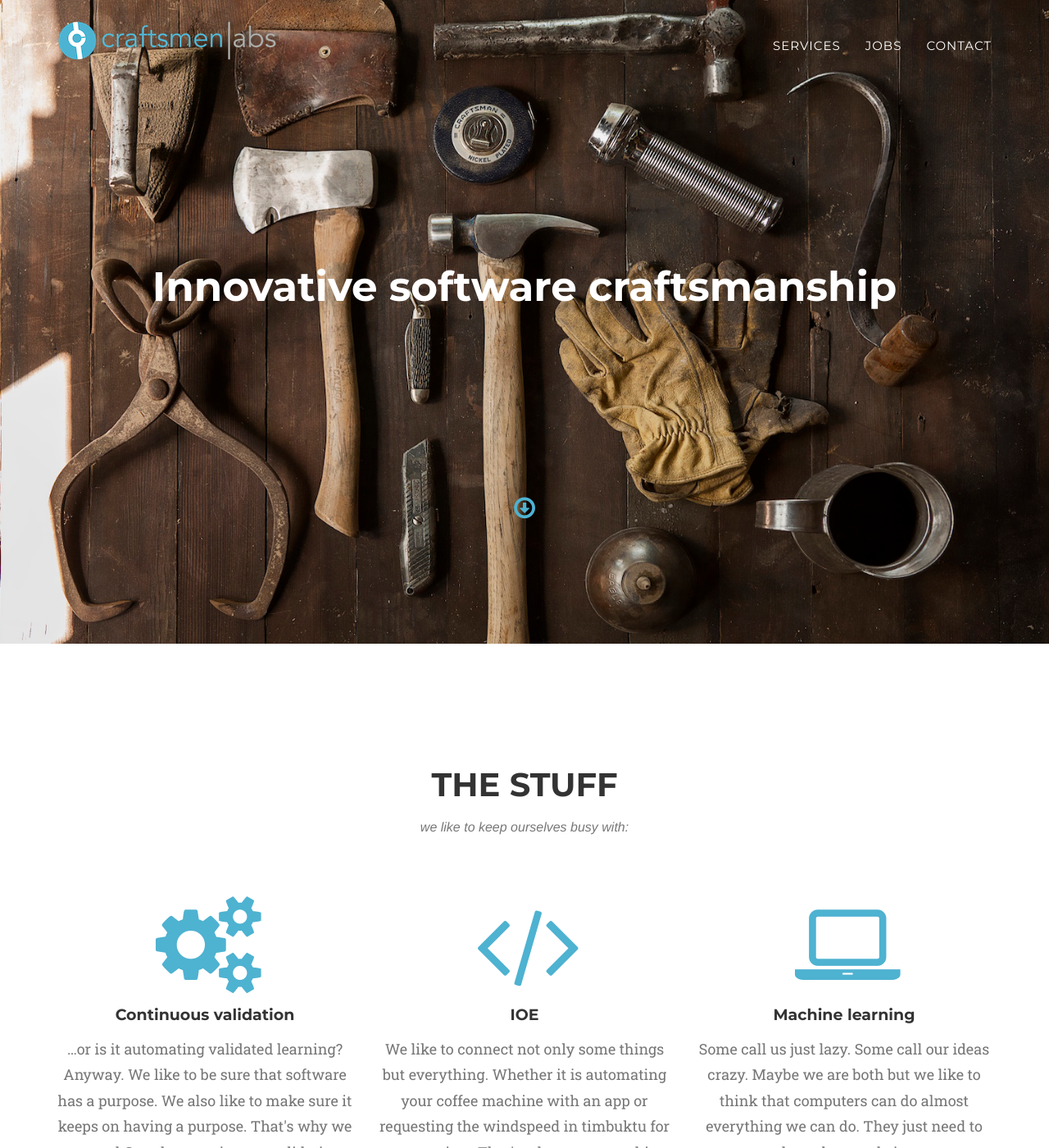
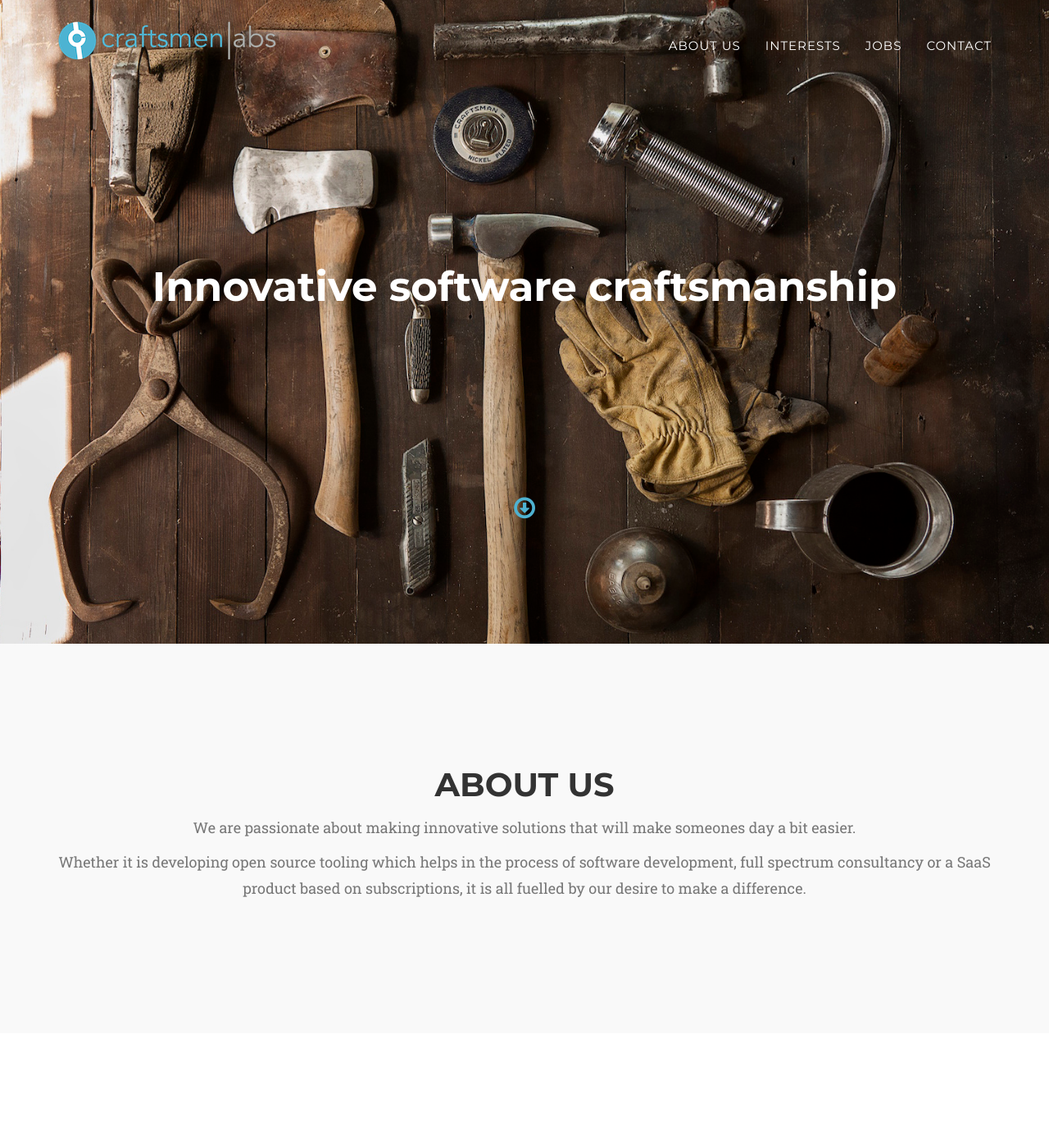
Before and after one commit to craftsmenlabs/craftsmenlabs.github.io, a Jekyll site: the page built from index.html, in a window 1280 px wide and 1400 px high. Shown: the whole window at 82% size. Built offline with Jekyll 4.4.1, drawn with Linux system fonts in a browser that asks for light colours; some web fonts are replaced; some of the changed text lies outside the part shown.

Commit message:
textual changes

```diff
--- /dev/null
+++ b/_includes/about_us.html
@@ -0,0 +1,13 @@
+<!-- about us section -->
+    <section id="about-us" class="wrapper style1">
+        <div class="container">
+            <div class="row">
+                <div class="col-lg-12 text-center">
+                    <h2 class="section-heading">About us</h2>
+                    <p class="text-muted">We are passionate about making innovative solutions that will make someones day a bit easier. </p>
+
+                    <p class="text-muted">Whether it is developing open source tooling which helps in the process of software development, full spectrum consultancy or a SaaS product based on subscriptions, it is all fuelled by our desire to make a difference.</p>
+                </div>
+            </div>
+        </div>
+    </section>
--- a/_includes/header.html
+++ b/_includes/header.html
@@ -18,8 +18,11 @@
                     <li class="hidden">
                         <a href="#page-top"></a>
                     </li>
+                     <li>
+                        <a class="page-scroll" href="#about-us">About us</a>
+                    </li>
                     <li>
-                        <a class="page-scroll" href="#services">Services</a>
+                        <a class="page-scroll" href="#services">Interests</a>
                     </li>
                     <li>
                         <a class="page-scroll" href="#hiring">Jobs</a>
@@ -41,7 +44,7 @@
                 <div class="intro-lead-in"></div>
                 <div class="intro-heading">Innovative software craftsmanship</div>
                     <div class="scroll-down-btn">
-                    <a href="#services" style="text-decoration: none" class="page-scroll fa fa-arrow-circle-o-down fa-2x"></a>
+                    <a href="#about-us" style="text-decoration: none" class="page-scroll fa fa-arrow-circle-o-down fa-2x"></a>
                     </div>
             </div>
         </div>
--- a/_includes/hiring.html
+++ b/_includes/hiring.html
@@ -4,7 +4,7 @@
             <div class="row">
                 <div class="col-lg-12 text-center">
                     <h2 class="section-heading">We're hiring</h2>
-                    <p class="text-muted">We are always looking for software craftsmen who want to work on innovative projects and products in an informal envirionment. Just leave us an message below or connect with us through Twitter</p>
+                    <p class="text-muted">We are always looking for like-minded software craftsmen who want to work on innovative projects and products in an informal envirionment. Just leave us an message below or connect with us through Twitter</p>
                 </div>
             </div>
             <div class="row">
--- a/_includes/services.html
+++ b/_includes/services.html
@@ -17,18 +17,26 @@
                 </div>
                 <div class="col-md-4">
                     <span class="fa-stack fa-4x">
-                        <i class="fa fa-code fa-stack-2x text-primary"></i>
+                        <i class="fa fa-exchange fa-stack-2x text-primary"></i>
                     </span>
                     <h4 class="service-heading">IOE</h4>
                     <p class="text-muted">We like to connect not only some things but everything. Whether it is automating your coffee machine with an app or requesting the windspeed in timbuktu for some project. That's why we are working on the Internet Of Everything (IOE).</p>
                 </div>
                 <div class="col-md-4">
                     <span class="fa-stack fa-4x">
-                        <i class="fa fa-laptop fa-stack-2x text-primary"></i>
+                        <i class="fa fa-bullseye fa-stack-2x text-primary"></i>
                     </span>
-                    <h4 class="service-heading">Machine learning</h4>
-                    <p class="text-muted">Some call us just lazy. Some call our ideas crazy. Maybe we are both but we like to think that computers can do almost everything we can do. They just need to learn how to do it.</p>
+                    <h4 class="service-heading">Full spectrum consultancy</h4>
+                    <p class="text-muted">We are more than happy to share our findings and expertise.
+                    We can help companies from understanding the concepts of continuous delivery, micro services, agile and devops to the implementation on team level. Pragmatic and hands-on.</p>
                 </div>
             </div>
         </div>
+            <div class="row text-center">
+                <div class="flooting-text">
+                    <div class="col-lg-12 ">
+                     <a href="#contact"  class="page-scroll">Feel free to contact us</a>
+                    </div>
+                </div>
+            </div>
     </section>
--- a/_layouts/default.html
+++ b/_layouts/default.html
@@ -7,6 +7,7 @@
     <body id="page-top" class="index">
 
     {% include header.html %}
+    {% include about_us.html %}
     {% include services.html %}
     {% include hiring.html %}
     {% include map.html %}
```
Also changed, not shown: _includes/css/agency.css (+15 -2 lines), 6 other files.
